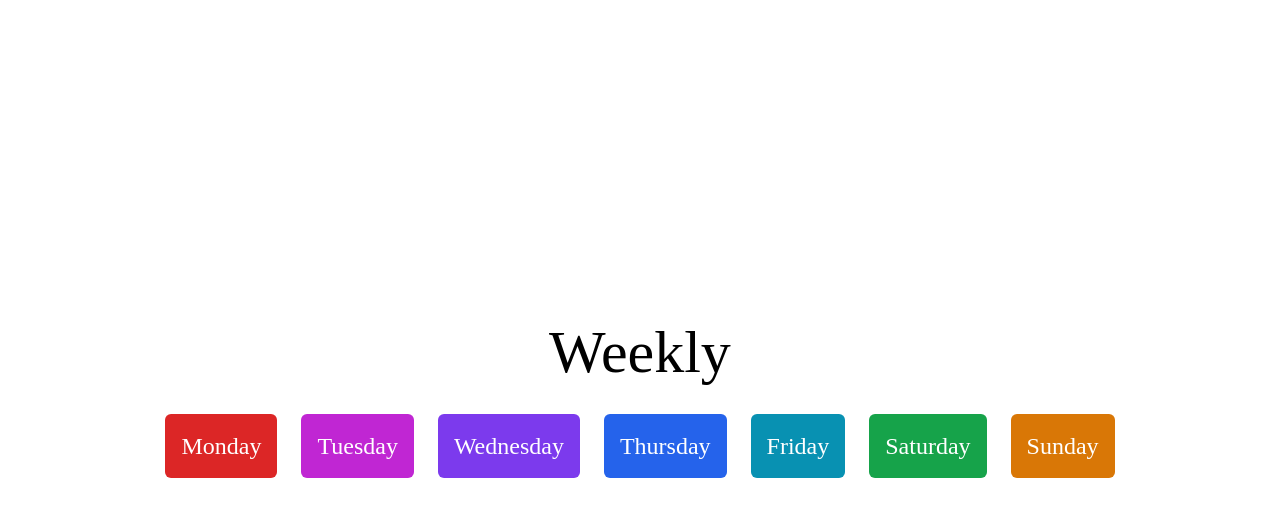
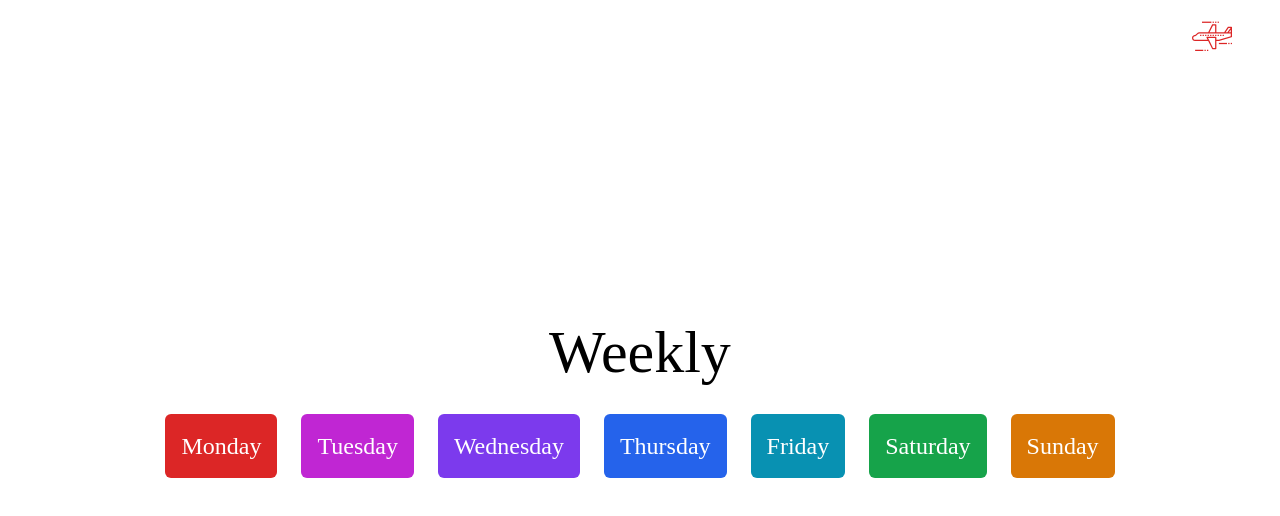
Before and after one commit to Binh-NA/Chicken-legs, a Next.js app: page /information in a window 1280 px wide. Shown: the top 516 px of the page. Built offline with nearby package versions, Linux system fonts and the light colour scheme.

Commit message:
add scroll bar

```diff
--- a/src/components/information/index.tsx
+++ b/src/components/information/index.tsx
@@ -1,4 +1,5 @@
 import React from 'react';
+import { ScrollBar } from './scroll-bar';
 
 const Container = ({ children }: { children: React.ReactNode }): React.ReactElement => (
   <div className="flex flex-col items-center justify-center w-screen min-w-full p-6 space-y-8">{children}</div>
@@ -36,6 +37,7 @@ const MemberItem = ({ name }: { name: string }) => (
 );
 
 export const Information = (): React.ReactElement => {
+  const [percent, setPercent] = React.useState<number>(0);
   const dRef = React.useRef<HTMLDivElement>(null);
   const members = [
     'Liem Pham',
@@ -58,12 +60,20 @@ export const Information = (): React.ReactElement => {
     }
   };
 
+  const onScroll = () => {
+    if (dRef && dRef.current) {
+      setPercent(Math.round((dRef.current.scrollLeft / (dRef.current.scrollWidth - dRef.current.offsetWidth)) * 100));
+    }
+  };
+
   return (
     <div
       className="flex w-auto h-screen overflow-x-auto md:overflow-x-hidden font-permanent-marker"
       onWheel={onWheel}
+      onScroll={onScroll}
       ref={dRef}
     >
+      <ScrollBar percent={percent} />
       <Container>
         <p className="text-6xl">Weekly</p>
         <div className="flex flex-wrap gap-6">
--- /dev/null
+++ b/src/components/information/scroll-bar.tsx
@@ -0,0 +1,21 @@
+export const ScrollBar = (props: { percent: number }): React.ReactElement => {
+  return (
+    <div className="fixed left-0 w-full px-12 top-4">
+      <div className="flex items-center justify-end w-full">
+        <svg
+          className="w-10 h-10"
+          style={{ color: ['#dc2626', '#c026d3', '#7c3aed', '#2563eb', '#0891b2'][Math.round(props.percent / 25)] }}
+        >
+          <use href="/icon.svg#flight" />
+        </svg>
+        <div
+          className="h-0.5"
+          style={{
+            width: `calc(${props.percent}% - 2.5rem)`,
+            backgroundImage: 'linear-gradient(90deg, #0891b2 0%, #2563eb 25%, #7c3aed 50%, #c026d3 75%, #dc2626 100%)',
+          }}
+        />
+      </div>
+    </div>
+  );
+};
--- a/src/components/slogan/index.tsx
+++ b/src/components/slogan/index.tsx
@@ -1,3 +1,4 @@
+import { Information } from 'components/information';
 import { useQuery } from 'hooks/query';
 import React from 'react';
 import { getSlogans } from './fetcher';
@@ -5,14 +6,17 @@ import { Item } from './item';
 import { LetGo } from './let-go';
 export const Slogan = (): React.ReactElement => {
   const [slogans] = useQuery(getSlogans(), []);
+  const [isLetGo, setIsLetGo] = React.useState(false);
   const [count, setCount] = React.useState<number>(0);
+
   const onRendered = (index: number) => () => {
     setCount(index + 1);
   };
 
   return (
-    <div className="w-full h-screen flex justify-center items-center p-6">
-      {slogans &&
+    <div className="flex items-center justify-center w-full h-screen p-6">
+      {!isLetGo &&
+        slogans &&
         slogans.data?.map((slogan, index) =>
           count === index ? (
             <Item key={slogan.id} question={slogan.question} answer={slogan.answer} onRendered={onRendered(index)} />
@@ -20,7 +24,10 @@ export const Slogan = (): React.ReactElement => {
             <React.Fragment key={slogan.id}></React.Fragment>
           )
         )}
-      {slogans && slogans.data && slogans.data?.length === count && <LetGo />}
+      {!isLetGo && slogans && slogans.data && slogans.data?.length === count && (
+        <LetGo onClick={() => setIsLetGo(true)} />
+      )}
+      {isLetGo && <Information />}
     </div>
   );
 };
--- a/src/components/slogan/let-go.tsx
+++ b/src/components/slogan/let-go.tsx
@@ -1,9 +1,8 @@
-import Link from 'next/link';
-
-export const LetGo = (): React.ReactElement => (
-  <Link href="/information">
-    <a className="group block rounded-lg p-8 bg-white ring-1 ring-slate-900/5 shadow-md space-y-3 hover:bg-sky-500 hover:ring-sky-500 cursor-pointer border-0">
-      <p className="text-slate-900 group-hover:text-white text-8xl font-permanent-marker">Let Go!</p>
-    </a>
-  </Link>
+export const LetGo = (props: { onClick: () => void }): React.ReactElement => (
+  <button
+    className="block p-8 space-y-3 bg-white border-0 rounded-lg shadow-md cursor-pointer group ring-1 ring-slate-900/5 hover:bg-sky-500 hover:ring-sky-500"
+    onClick={props.onClick}
+  >
+    <p className="text-slate-900 group-hover:text-white text-8xl font-permanent-marker">Let Go!</p>
+  </button>
 );
```
Also changed, not shown: public/icon.svg.
